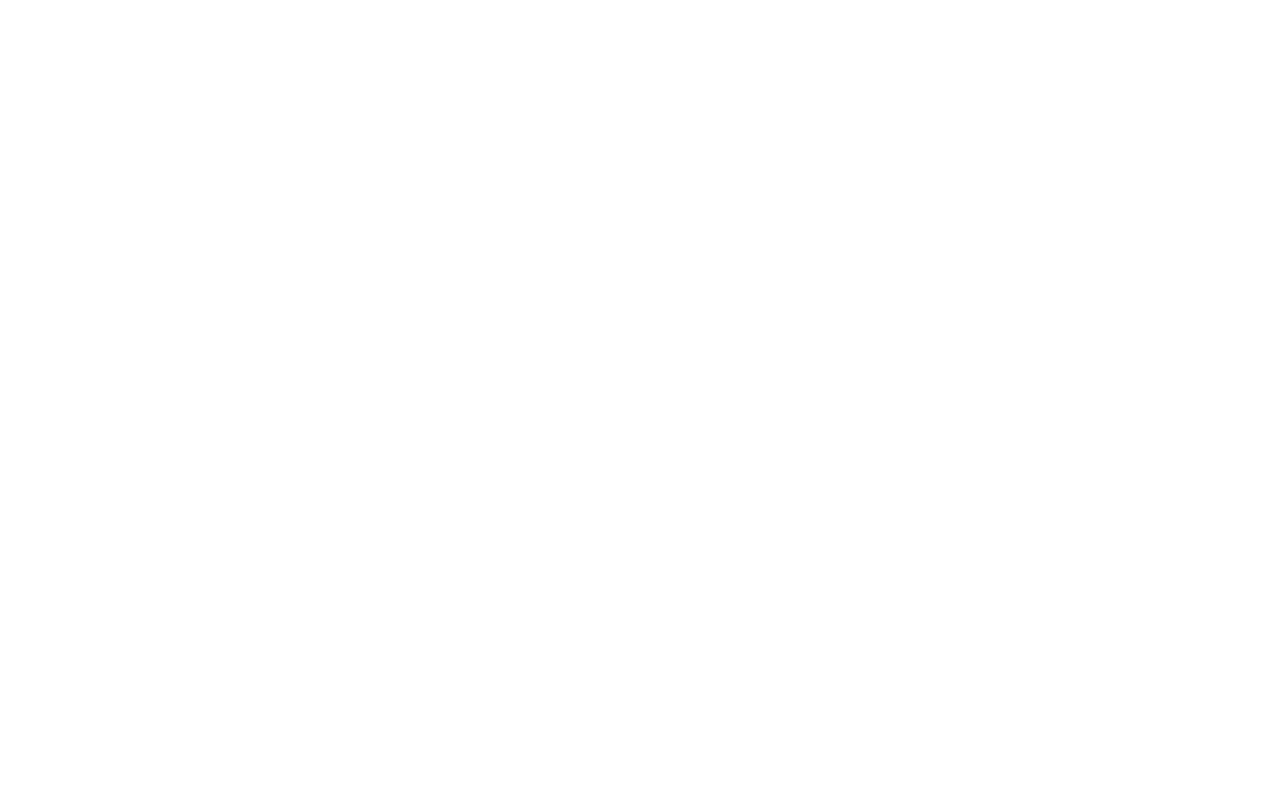
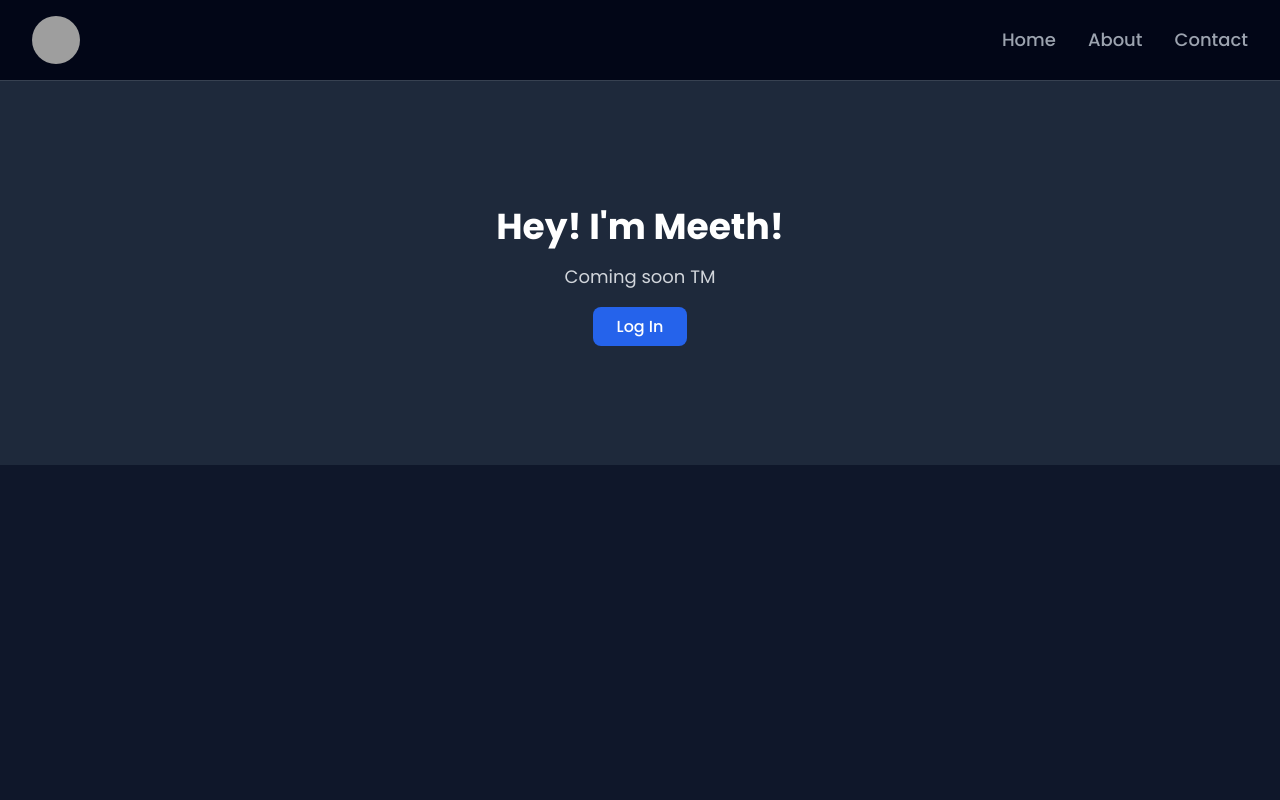
Before and after one commit to Meeth-W/Dashboard, a React (Vite) app in the folder frontend/: page /profile in a window 1280 px wide. Before the commit this address had no page. Shown: the top 800 px of the page. Built offline with nearby package versions, Linux system fonts and the light colour scheme; grey boxes are pictures that could not be loaded.

Commit message:
Add profile page and update routing in App component

```diff
--- a/frontend/src/App.jsx
+++ b/frontend/src/App.jsx
@@ -4,6 +4,7 @@ import Layout from './layout';
 import Home from './pages/home';
 import About from './pages/about';
 import Contact from './pages/contact';
+import Profile from './pages/profile';
 
 function App() {
   return (
@@ -13,6 +14,7 @@ function App() {
           <Route index element={<Home />} />
           <Route path="about" element={<About />} />
           <Route path="contact" element={<Contact />} />
+          <Route path="profile" element={<Profile />} />
         </Route>
       </Routes>
     </Router>
--- /dev/null
+++ b/frontend/src/pages/profile.jsx
@@ -0,0 +1,24 @@
+import React from 'react';
+
+const Profile = () => {
+  return (
+    <div className="bg-slate-900 min-h-screen text-white">
+      <div className="w-full h-96 bg-slate-800 flex items-center justify-center">
+        <div className="text-center">
+          <h1 className="text-4xl font-bold text-white">Hey! I'm Meeth!</h1>
+          <p className="mt-4 text-lg text-gray-300">
+            Coming soon TM
+          </p>
+          <div className="mt-6">
+            <a href="/contact" className="bg-blue-600 text-white font-medium py-2 px-6 rounded-lg hover:bg-blue-500 transition">
+              Log In
+            </a>
+          </div>
+        </div>
+      </div>
+
+    </div>
+  );
+};
+
+export default Profile;
```
